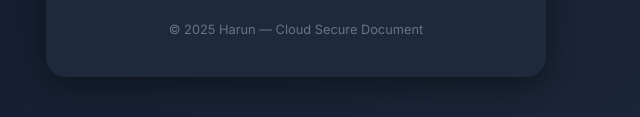
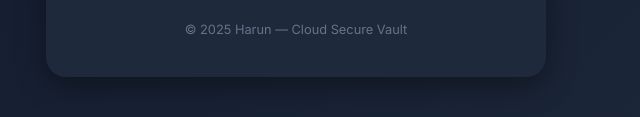
Before and after one commit to harun-san/cloud-secure-vault, a plain HTML site: page index.html in a window 1280 px wide. Shown: the part 563-680 px from the top of the page, 344-984 px from the left. Drawn offline with nearby package versions, Linux system fonts and the light colour scheme.

Commit message:
Update index.html

```diff
--- a/index.html
+++ b/index.html
@@ -55,7 +55,7 @@
       <div id="file-list"></div>
     </div>
 
-    <footer class="footer">© 2025 Harun — Cloud Secure Document</footer>
+    <footer class="footer">© 2025 Harun — Cloud Secure Vault</footer>
 
   </div>
 </body>
```
